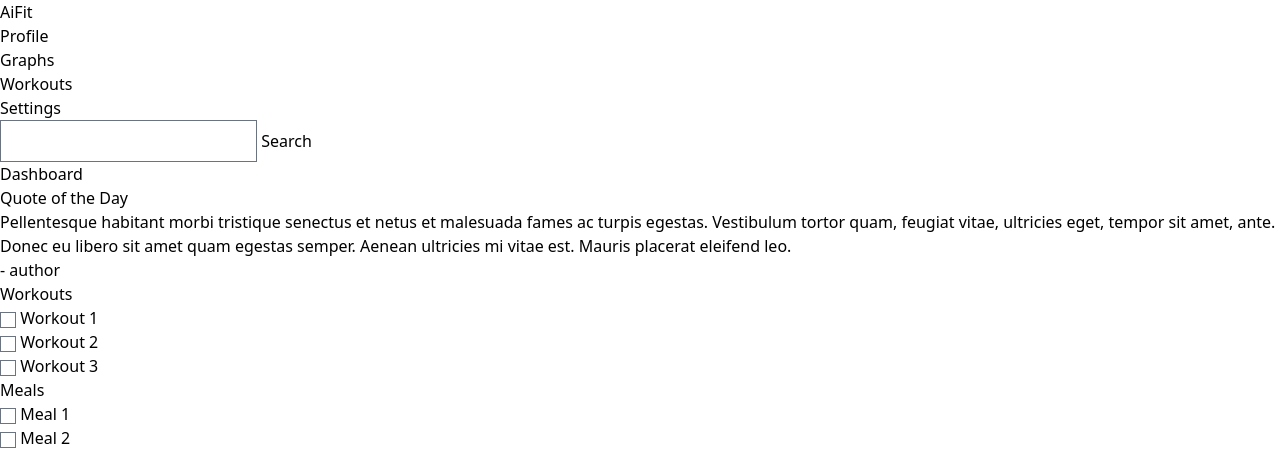
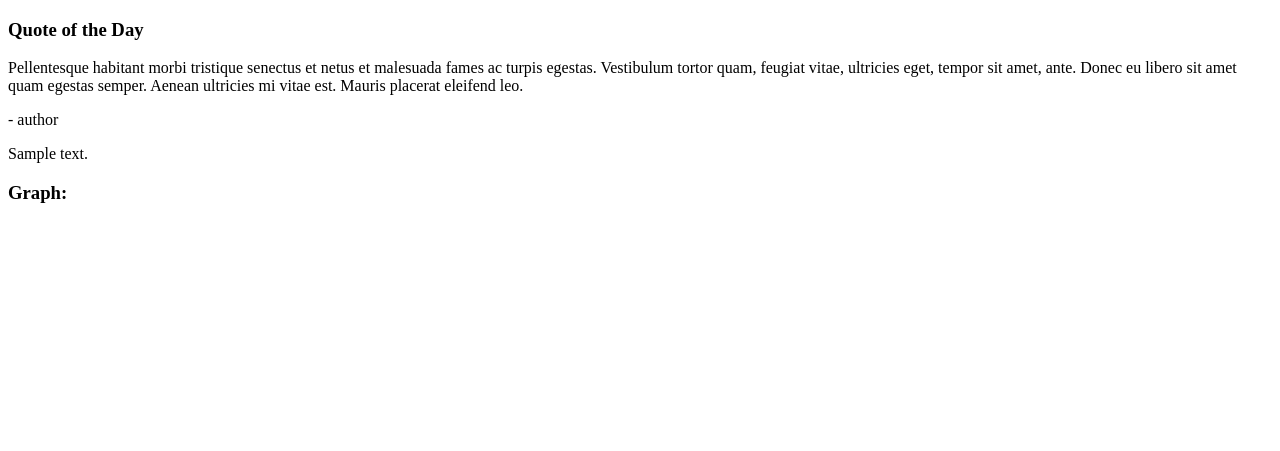
Before and after one commit to LisaCJHeinhold/aifit, a Django app: template aifit/aifit_app/templates/aifit_app/index.html in a window 1280 px wide. Shown: the top 451 px of the page. Run offline with Django 5.2, Linux system fonts and the light colour scheme; the template is opened without the code that fills it: most values are stand-ins (such as "Sample title", 1, 10 or a date in 2020); style sheets or scripts are compiled from the project's sources; some libraries are stand-ins or nearby versions.

Commit message:
lil update of dashboard

```diff
--- a/aifit/aifit_app/templates/aifit_app/index.html
+++ b/aifit/aifit_app/templates/aifit_app/index.html
@@ -3,24 +3,10 @@
 <head>
     <meta charset="UTF-8">
     <meta name="viewport" content="width=device-width, initial-scale=1.0">
-    <link rel="stylesheet" href="styles.css">
+    <style> </style>
     <title>AiFit</title>
-
 </head>
 <body>
-    <div class="grid-container">
-    <div class="side-bar">
-    <h1 id="logo">AiFit</h1>
-    <h2>Profile</h2>
-    <h2>Graphs</h2>
-    <h2>Workouts</h2>
-    <h2>Settings</h2>
-    </div>
-    <div class="search-bar">
-        <input id="search" type="text">
-        <button type="submit">Search</button>
-    </div>
-    <h1>Dashboard</h1>
         <div class="quote-section">
         <h3>Quote of the Day</h3>
         <p>Pellentesque habitant morbi tristique senectus et netus et malesuada
@@ -29,26 +15,12 @@
             egestas semper. Aenean ultricies mi vitae est. Mauris placerat eleifend leo.</p>
         <p>- author</p>
         </div>
-    <div class="checkbox1">
-        <h4>Workouts</h4>
-        <ul>
-            <input type="checkbox" id="item1" name="item1"> <label for="item1">Workout 1</label></br>
-            <input type="checkbox" id="item2" name="item2"> <label for="item2">Workout 2</label></br>
-            <input type="checkbox" id="item3" name="item3"> <label for="item3">Workout 3</label></br>
-        </ul>
-    </div>
-    <div class="checkbox2">
-        <h4>Meals</h4>
-        <ul>
-            <input type="checkbox" id="item1" name="item1"> <label for="item1">Meal 1</label></br>
-            <input type="checkbox" id="item2" name="item2"> <label for="item2">Meal 2</label></br>
-            <input type="checkbox" id="item3" name="item3"> <label for="item3">Meal 3</label></br>
-        </ul>
-    </div>
+        {% block goals_content %}
+            {{ goals_content }}
+        {% endblock %}
         <div class="image">
             <h3>Graph: </h3>
-        <img src="examplegraph.gif" alt="Picture of Graph">
         </div>
         </div>
 </body>
-</html></html>
+</html>
```
Also changed, not shown: aifit/aifit_app/templates/aifit_app/dashboard.html (+7 -5 lines), aifit/aifit_app/templates/aifit_app/goals.html (+4 -3 lines). Lines whose indentation alone changed are shown as unchanged.
